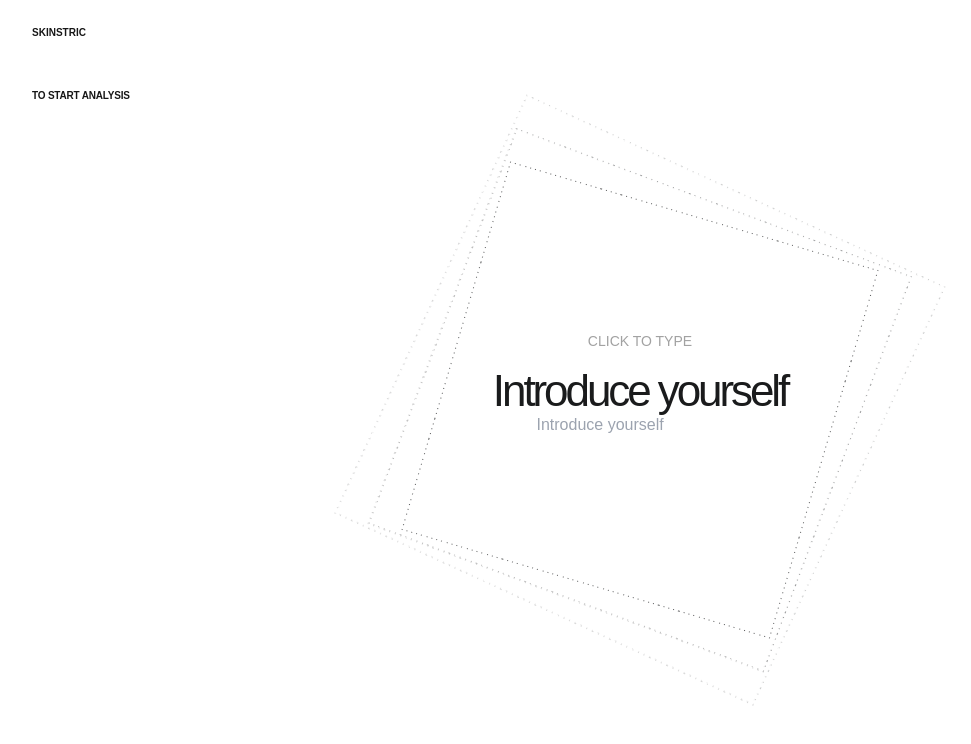
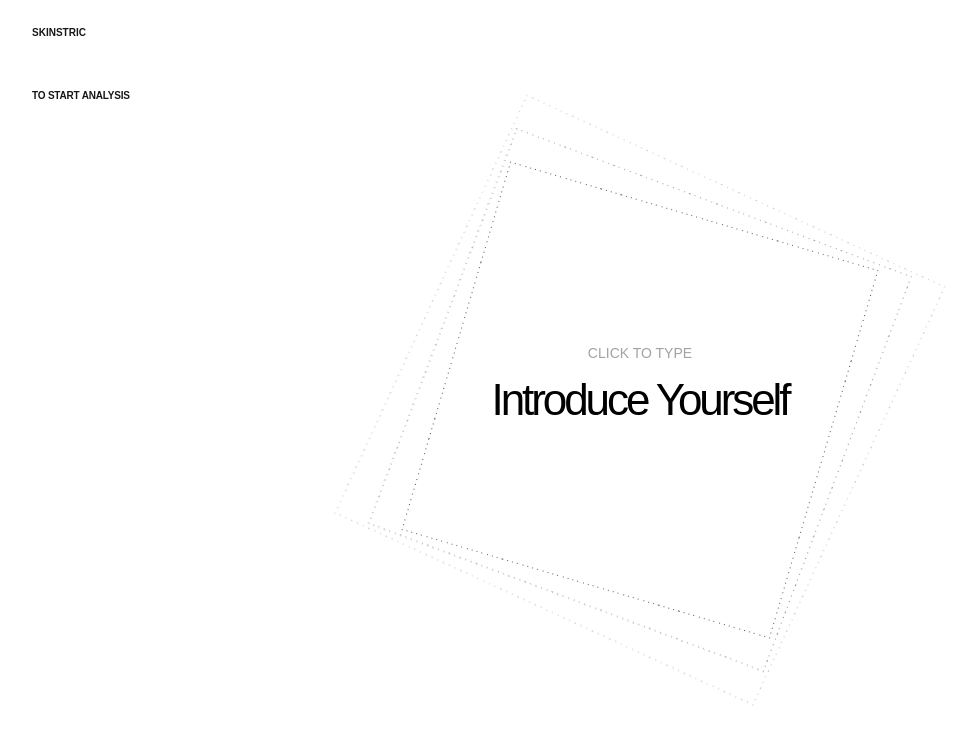
Before and after one commit to victor-alvescv/test-skinstric, a Next.js app: page /introduction in a window 1280 px wide. Shown: the top 744 px of the page, without its empty margins (0-971 px from the left). Built offline with nearby package versions, Linux system fonts and the light colour scheme.

Commit message:
Final update of the input

```diff
--- a/app/(pages)/introduction/page.js
+++ b/app/(pages)/introduction/page.js
@@ -41,23 +41,14 @@ function Introduction() {
                 Click to type
               </div>
               <form>
-                <div className="py-[5px] relative">
-                  <input className="introduction__input" />
-
-                    <div>
-                        {!isFocused && <label htmlFor="inputField" className="introduction__input--label">Introduce yourself</label>}
-                        <input
-                            id="inputField"
-                            type="text"
-                            placeholder="Introduce yourself"
-                            onFocus={() => setIsFocused(true)}
-                            onBlur={() => setIsFocused(false)} // to show label again when input is not focused
-                        />
-                    </div>
+              <div className="py-[5px] relative">
+                    <input
+                    placeholder="Introduce Yourself"
+                    className="introduction__input text-black placeholder:text-black"
+                    />
                 </div>
               </form>
             </div>
-
             <div className='items-center flex "mt-auto'>
                 <div className="mr-auto flex-none flex-shrink basis-1/4 pr-2.5 text-color-color">
                     <button>
```
